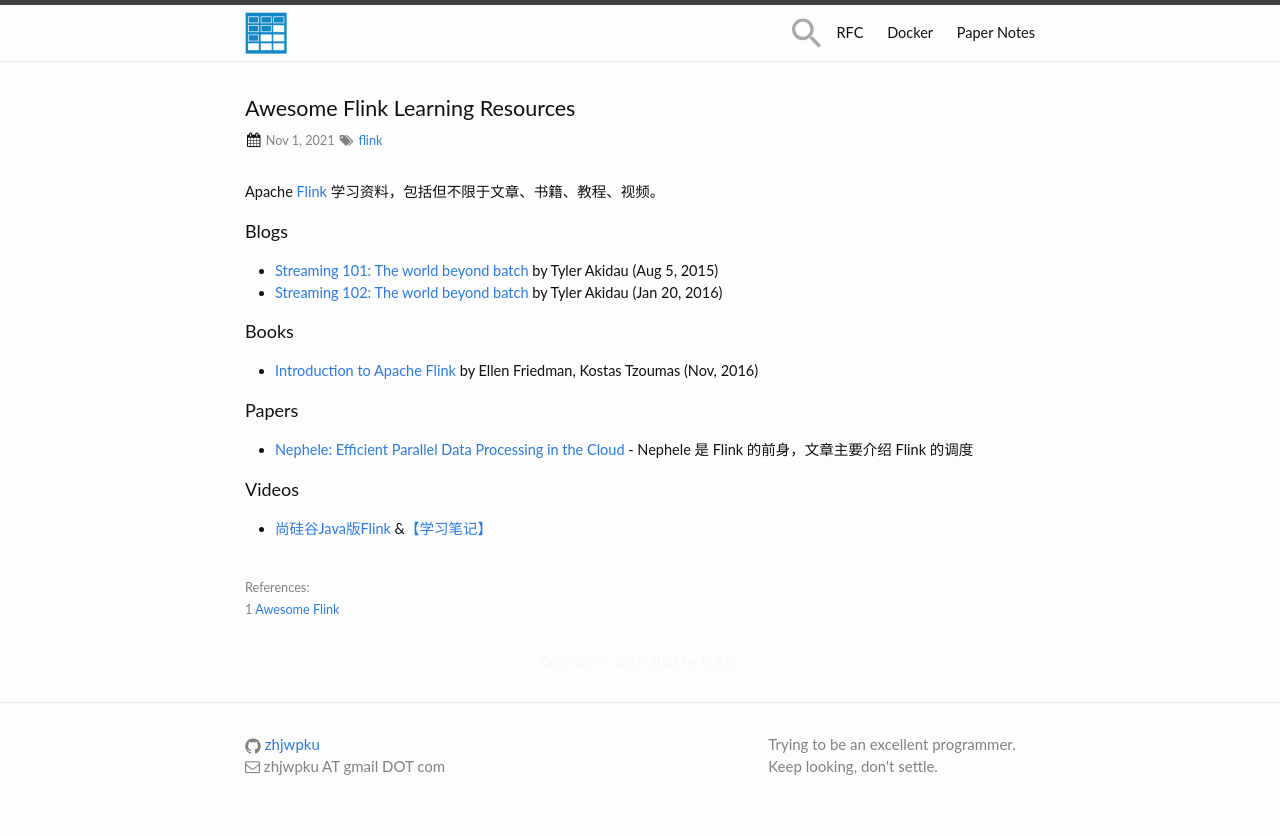
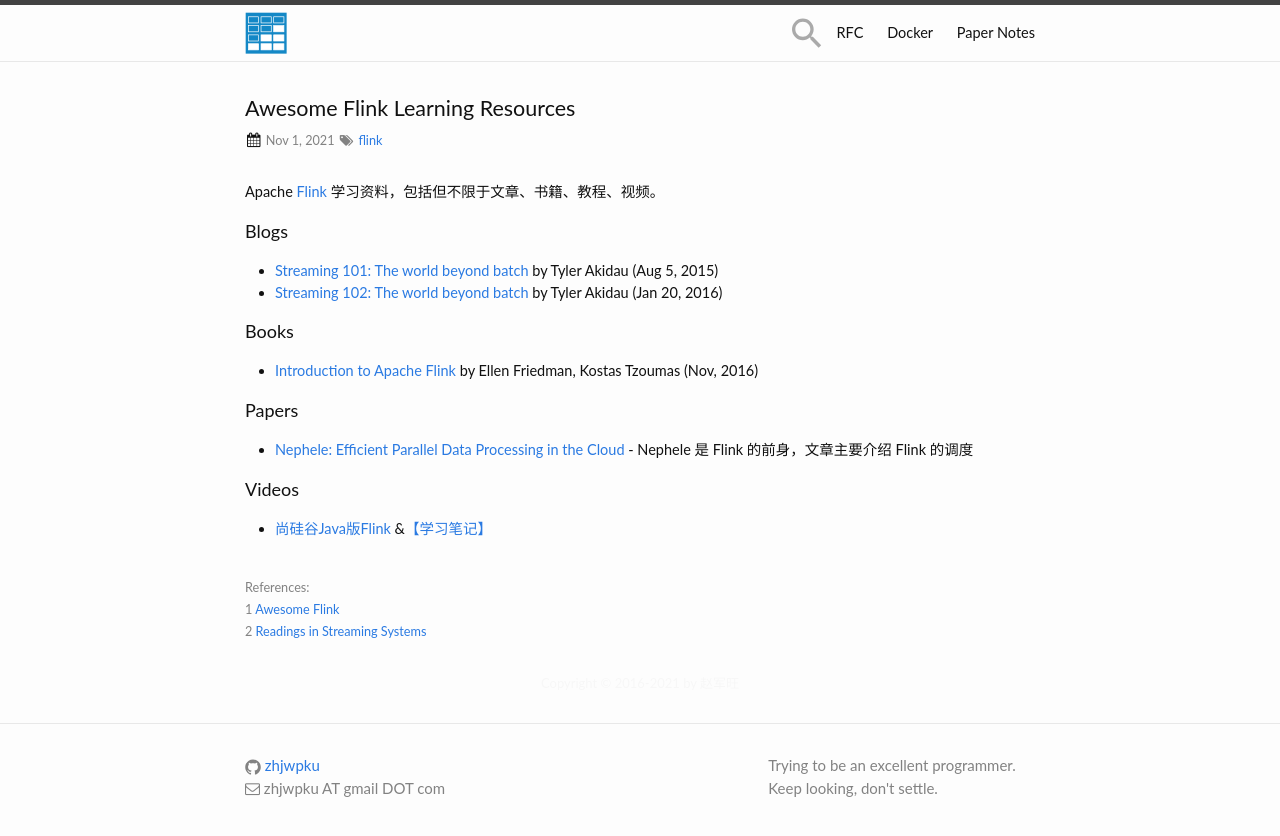
Before and after one commit to zhjwpku/zhjwpku.github.io, a Jekyll site: the page built from _posts/2021-11-02-awesome-flink.md, in a window 1280 px wide. Shown: the top 836 px of the page. Built offline with Jekyll 4.4.1, drawn with Linux system fonts in a browser that asks for light colours; comment, search, counter and statistics services are not loaded.

Commit message:
streaming readings
Signed-off-by: Junwang Zhao <zhjwpku@gmail.com>

```diff
--- a/_posts/2021-11-02-awesome-flink.md
+++ b/_posts/2021-11-02-awesome-flink.md
@@ -32,6 +32,7 @@
 <br>
 <span class="post-meta">
 1 [Awesome Flink](https://github.com/wuchong/awesome-flink)<br>
+2 [Readings in Streaming Systems](https://github.com/lw-lin/streaming-readings)<br>
 </span>
 
 [intro_to_flink]: https://www.oreilly.com/library/view/introduction-to-apache/9781491977132/
```
